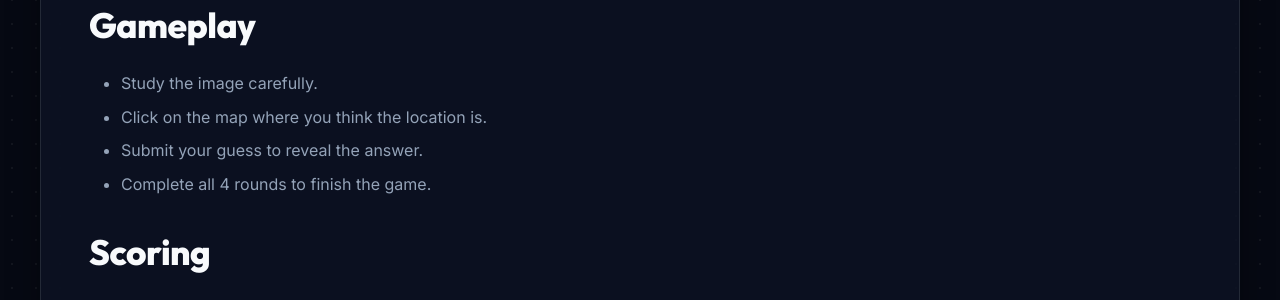
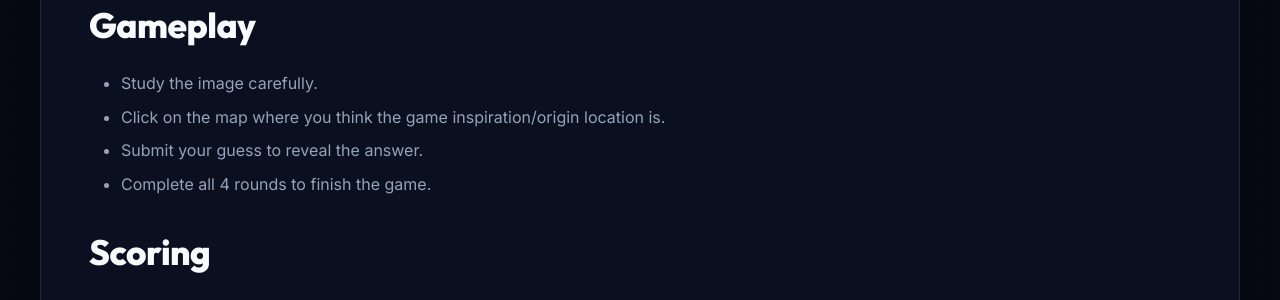
Before and after one commit to ppush-to-git/LifeLessr, a Flask app: page /rules in a window 1280 px wide. Shown: the part 300-600 px from the top of the page. Run offline with Flask 3, Linux system fonts and the light colour scheme.

Commit message:
new media added and slight changes in rules

```diff
--- a/app.py
+++ b/app.py
@@ -56,7 +56,7 @@ def postround():
     origin_lng=currentimg[10]
     if inspiration_lat is None:
         distance=haversine(session['lat'],session['lng'],origin_lat,origin_lng)
-        message=f"Spit yo shi indeed Yo guess is {distance} kms away from the origin."
+        message=f"Your guess is {distance} kms away from the origin."
         latans=origin_lat
         lngans=origin_lng
     else:
@@ -64,12 +64,12 @@ def postround():
         distance_inspiration=haversine(session['lat'],session['lng'],inspiration_lat,inspiration_lng)
         if distance_inspiration<=distance_origin:
             distance=distance_inspiration
-            message=f"Spit yo shi indeed Yo guess is {distance} kms away from the inspiration."
+            message=f"Your guess is {distance} kms away from the inspiration."
             latans=inspiration_lat
             lngans=inspiration_lng
         elif distance_origin<distance_inspiration:
             distance=distance_origin
-            message=f"Spit yo shi indeed Yo guess is {distance} kms away from the origin."
+            message=f"Your guess is {distance} kms away from the origin."
             latans=origin_lat
             lngans=origin_lng
     roundscore=calcScore(distance)
--- a/templates/rules.html
+++ b/templates/rules.html
@@ -19,7 +19,7 @@
             <h2 style="text-align: left;">Gameplay</h2>
             <ul>
                 <li>Study the image carefully.</li>
-                <li>Click on the map where you think the location is.</li>
+                <li>Click on the map where you think the game inspiration/origin location is.</li>
                 <li>Submit your guess to reveal the answer.</li>
                 <li>Complete all 4 rounds to finish the game.</li>
             </ul>
```
Also changed, not shown: 3 other files.
